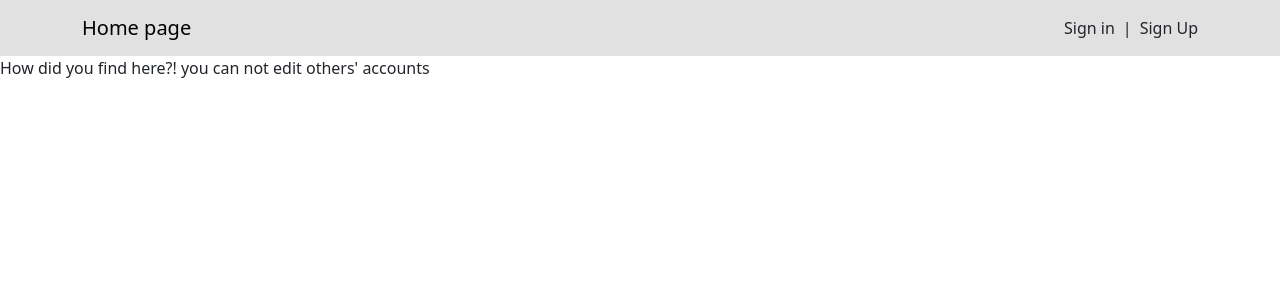
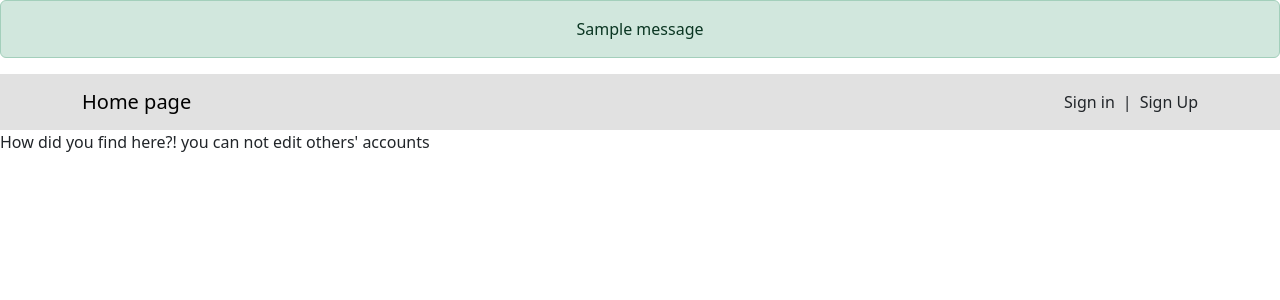
Before and after one commit to MohammadEslahi/Weather-app, a Django app: page /accounts/edituser/1/ in a window 1280 px wide. Shown: the top 300 px of the page. Run offline with Django 5.2, Linux system fonts and the light colour scheme; tables that the repository leaves empty hold one stand-in row (values such as "Sample post"); one stand-in notice (Sample message) is shown.

Commit message:
Success message for editing account added

```diff
--- a/accounts/views.py
+++ b/accounts/views.py
@@ -1,6 +1,7 @@
 from django.shortcuts import render
 from django.urls import reverse_lazy
 from django.shortcuts import redirect, get_object_or_404
+from django.contrib import messages
 from .models import *
 from django.views.generic import CreateView
 from .forms import *
@@ -29,6 +30,7 @@ def editAccount(request, id):
         # logic for editing user account
         if form.is_valid():
             form.save()
+            messages.success(request, 'Account successfully edited!')
             return redirect('home')
     else:
         form =  CustomUserEditForm(instance = user)
--- a/templates/base.html
+++ b/templates/base.html
@@ -11,6 +11,16 @@
 <script src="https://cdn.jsdelivr.net/npm/bootstrap@5.3.2/dist/js/bootstrap.bundle.min.js"></script>
 </head>
 <body>
+    <!-- Displaying messages (success,...) -->
+     {% if messages %}
+        <div class="messages">
+            {% for message in messages %}
+                <div class="alert alert-success" style="text-align: center;">
+                    {{message}}
+                </div>
+            {% endfor%}
+        </div>
+     {% endif %}
 
     <!-- navbar -->
      <nav class="navbar navbar-light"  style="background-color:rgba(180,180,180,0.4);">
```
